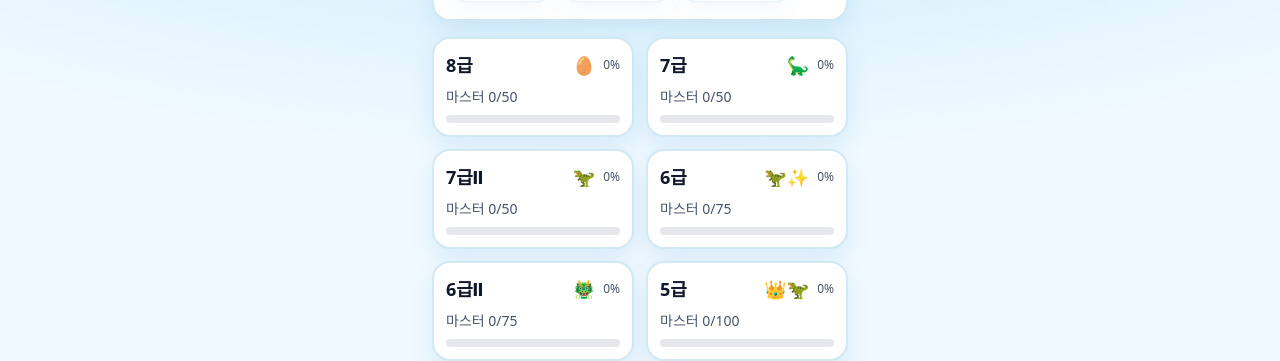
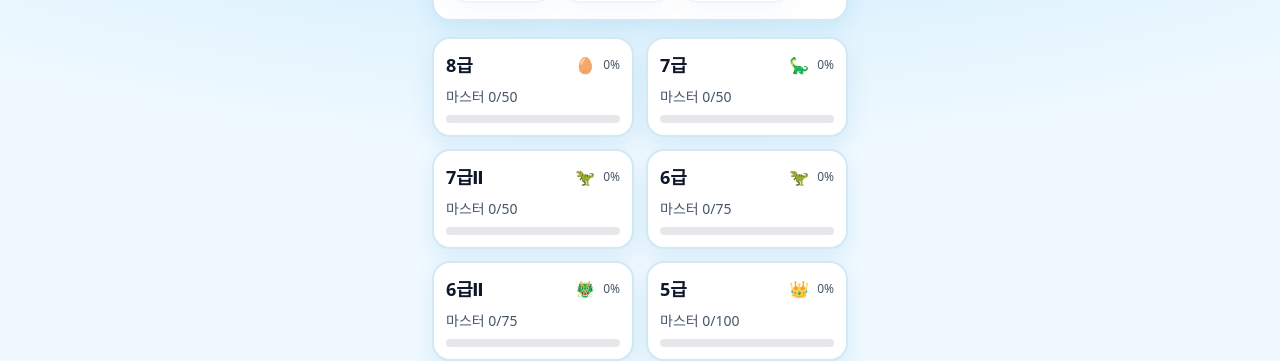
Before and after one commit to woairi/hanja-study, a Next.js app in the folder web/: page / in a window 1280 px wide. Shown: the part 239-600 px from the top of the page. Built offline with nearby package versions, Linux system fonts and the light colour scheme.

Commit message:
UI: simplify grade icons (one per grade)

```diff
--- a/web/src/app/page.tsx
+++ b/web/src/app/page.tsx
@@ -142,7 +142,7 @@ function GradeCard(props: { label: GradeLabel; total: number; mastered: number;
       <div className="flex items-center justify-between">
         <div className="text-lg font-extrabold">{label}</div>
         <div className="flex items-center gap-2">
-          <span aria-hidden className="text-lg">
+          <span aria-hidden className="text-base" style={{ opacity: 0.9 }}>
             {dino}
           </span>
           <div className="text-xs" style={{ color: 'var(--muted)' }}>
@@ -161,6 +161,7 @@ function GradeCard(props: { label: GradeLabel; total: number; mastered: number;
 }
 
 function gradeDino(label: GradeLabel): string {
+  // Keep exactly ONE icon per grade for visual simplicity.
   switch (label) {
     case '8급':
       return '🥚';
@@ -169,11 +170,11 @@ function gradeDino(label: GradeLabel): string {
     case '7급Ⅱ':
       return '🦖';
     case '6급':
-      return '🦖✨';
+      return '🦖';
     case '6급Ⅱ':
       return '🐲';
     case '5급':
-      return '👑🦖';
+      return '👑';
     default:
       return '🦖';
   }
```
Also changed, not shown: 1 other file (tests, documents, lock files or other folders).
